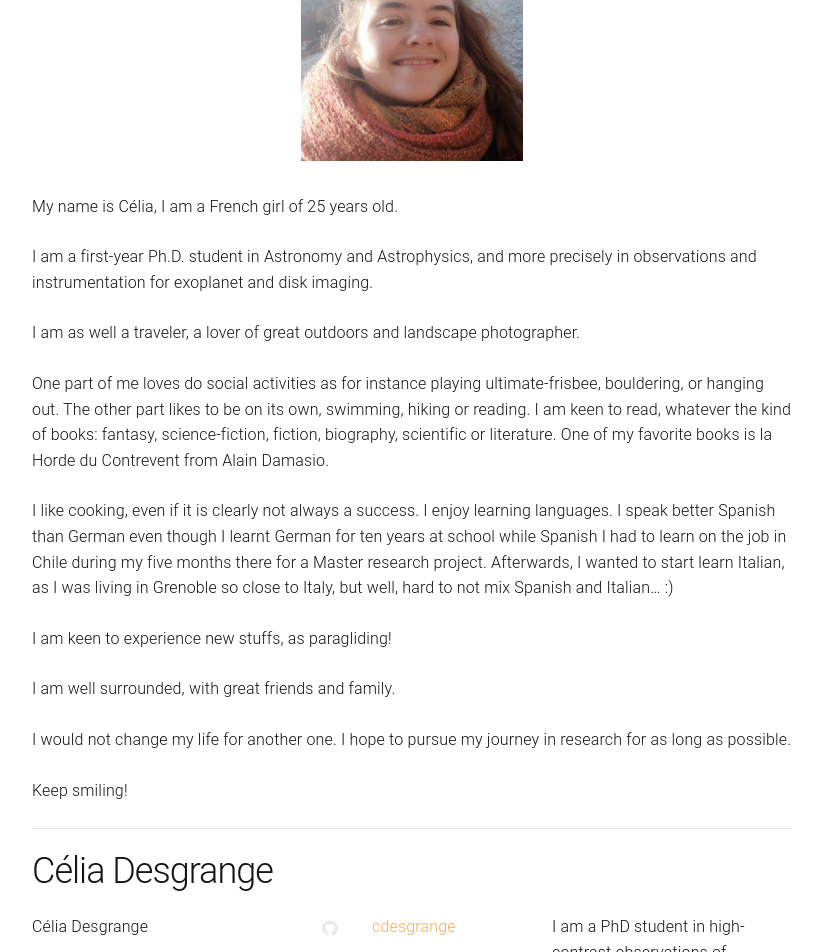
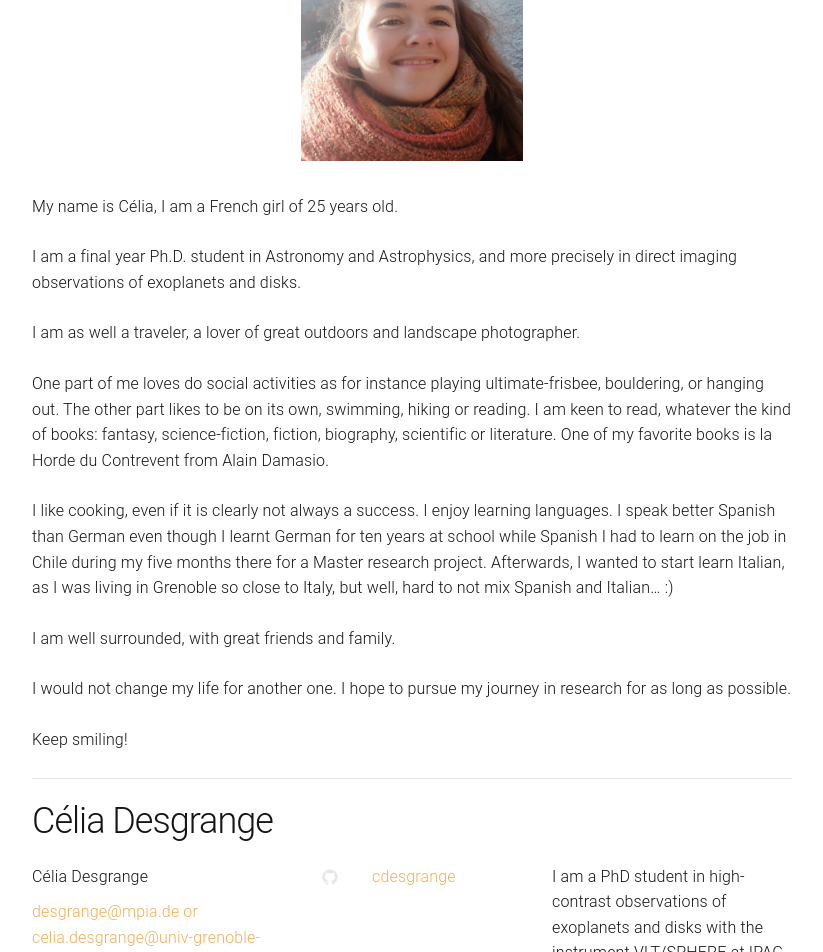
Before and after one commit to cdesgrange/cdesgrange.github.io, a Jekyll site: the page built from about.md, in a window 1280 px wide. Shown: the part 406-1358 px from the top of the page, without its empty margins (228-1051 px from the left). Built offline with Jekyll 4.4.1, drawn with Linux system fonts in a browser that asks for light colours.

Commit message:
Update about.md

```diff
--- a/about.md
+++ b/about.md
@@ -9,7 +9,7 @@
 
 My name is Célia, I am a French girl of 25 years old.
 
-I am a first-year Ph.D. student in Astronomy and Astrophysics, and more precisely in observations and instrumentation for exoplanet and disk imaging.
+I am a final year Ph.D. student in Astronomy and Astrophysics, and more precisely in direct imaging observations of exoplanets and disks.
 
 I am as well a traveler, a lover of great outdoors and landscape photographer.
 
@@ -17,8 +17,6 @@
 
 I like cooking, even if it is clearly not always a success. I enjoy learning languages. I speak better Spanish than German even though I learnt German for ten years at school while Spanish I had to learn on the job in Chile during my five months there for a Master research project. Afterwards, I wanted to start learn Italian, as I was living in Grenoble so close to Italy, but well, hard to not mix Spanish and Italian... :)
 
-I am keen to experience new stuffs, as paragliding!
-
 I am well surrounded, with great friends and family.
 
 I would not change my life for another one. I hope to pursue my journey in research for as long as possible.
```
